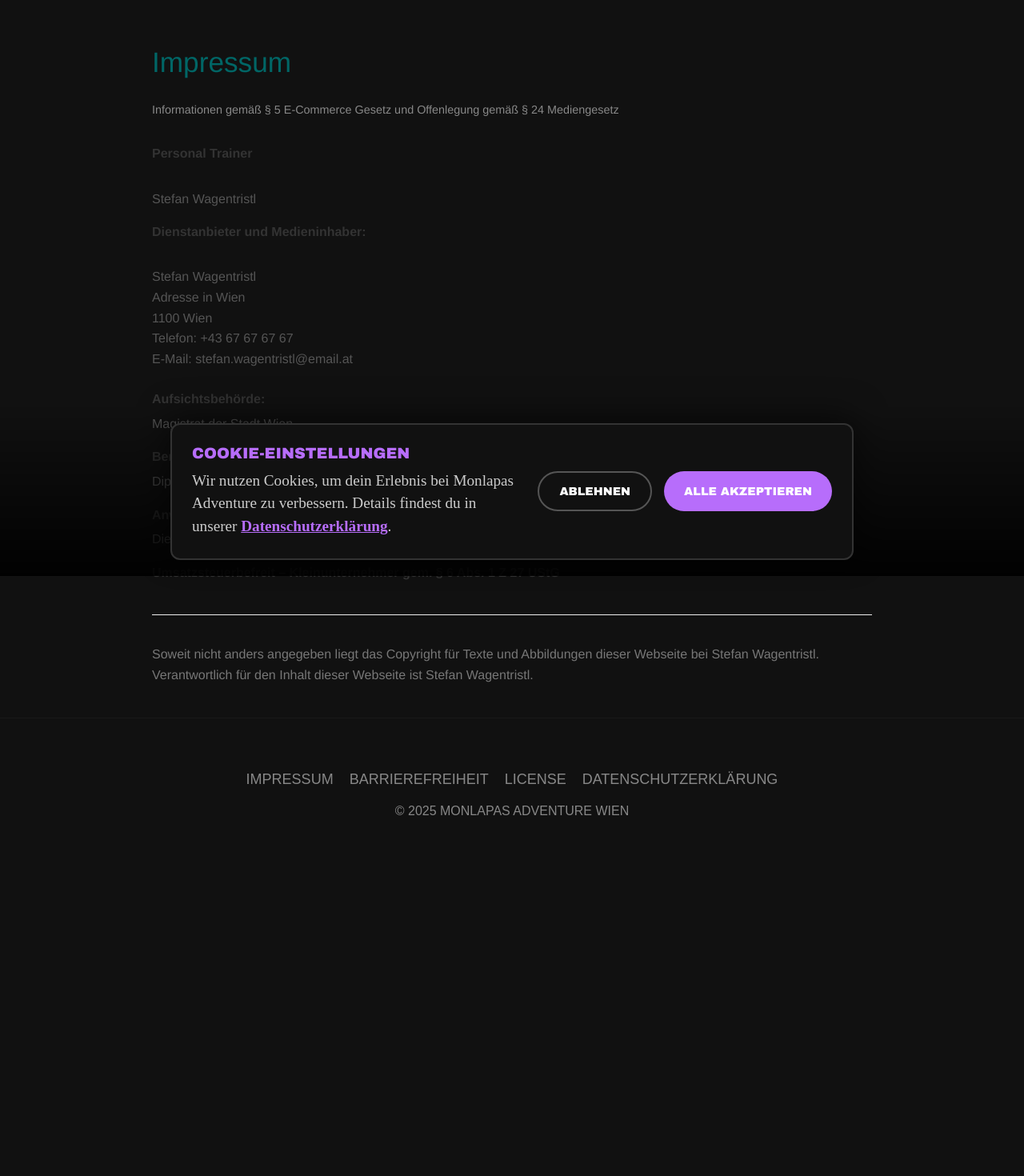
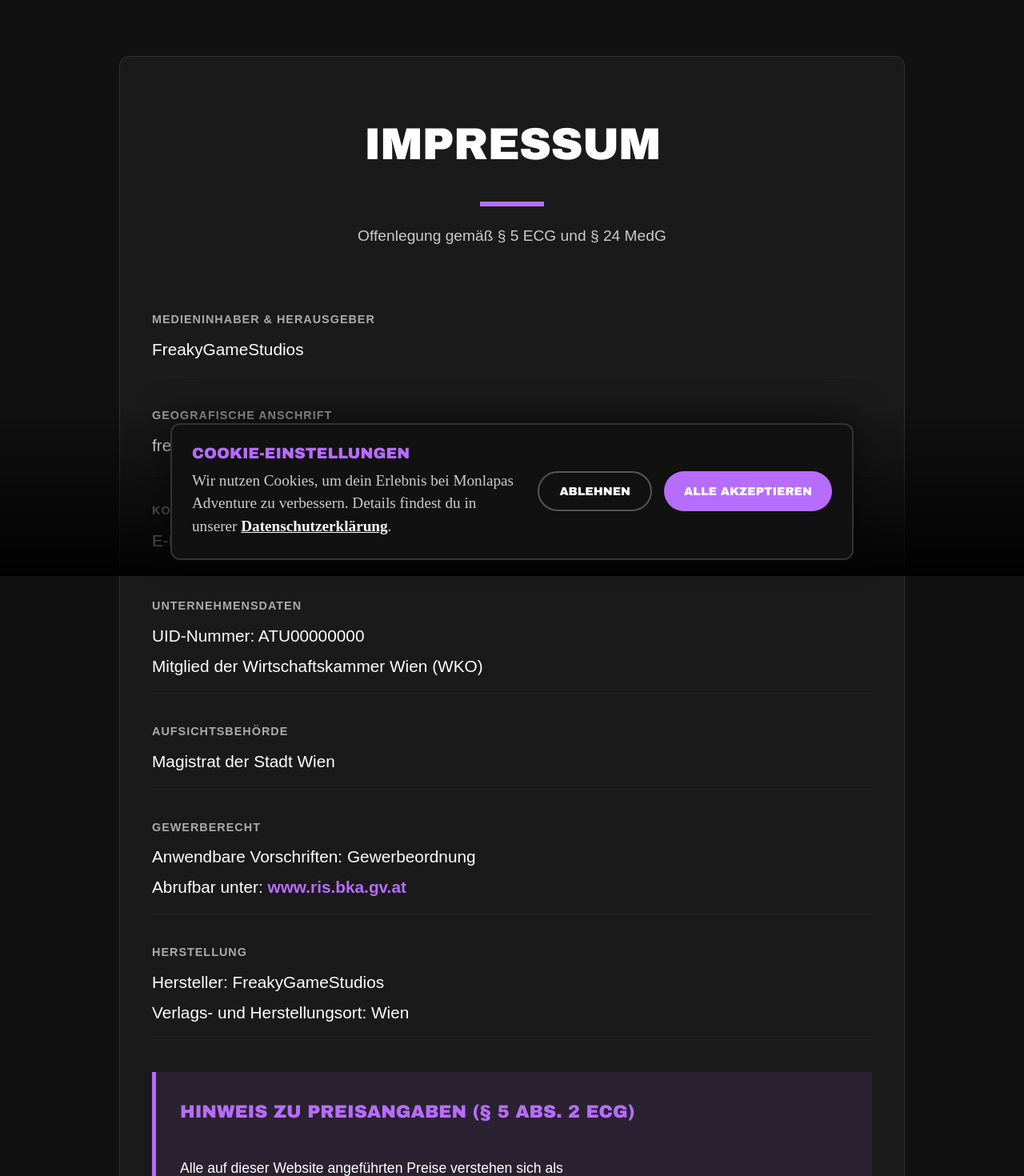
Before and after one commit to stfn123123/stfn123123.github.io, an Angular app: page /impressum in a window 1280 px wide. Shown: the part 80-1550 px from the top of the page at 80% size. Before the commit the page ends 1153 px from the top, so only its background shows below. Built offline with nearby package versions, Linux system fonts and the light colour scheme.

Commit message:
impressum fertig

```diff
--- a/src/app/about-us/about-us.html
+++ b/src/app/about-us/about-us.html
@@ -223,8 +223,8 @@
           was die Banane in Monlapas Adventure so wichtig macht! Unser wiederkehrendes Muster dient dabei als visuelle Klammer für unsere Welt.
         </p>
         <div style="margin-top: 20px; font-size: 1rem;">
-          <strong>Nizza-Klassen:</strong> 25 <br>
-          <em>Begründung: Das Muster ist perfekt für Produkte wie Bekleidung</em>
+          <strong>Nizza-Klassen:</strong> 09 &25 <br>
+          <em>Begründung: Inhalt eines Videospiels und das Muster ist perfekt für Produkte wie Bekleidung</em>
         </div>
       </div>
     </div>
--- a/src/app/app.html
+++ b/src/app/app.html
@@ -193,11 +193,13 @@
     line-height: 1.5;
   }
   .cookie-content a {
-    color: #b76dfb;
+    color: #ffffff;
     text-decoration: underline;
     font-weight: bold;
   }
-
+  .cookie-content a:hover {
+    color: #b76dfb;
+  }
   .cookie-actions {
     display: flex;
     gap: 15px;
@@ -262,7 +264,7 @@
     <a routerLink="/" routerLinkActive="active-link" [routerLinkActiveOptions]="{exact: true}">Home</a>
     <a href="#">About the Game</a>
     <a routerLink="/about-us" routerLinkActive="active-link">About Us</a>
-    <button class="buy-btn" routerLink="/buy">Jetzt Kaufen</button>
+  <!--  <button class="buy-btn" routerLink="/buy">Jetzt Kaufen</button> -->
   </nav>
 </header>
 
--- a/src/app/home-page/home-page.html
+++ b/src/app/home-page/home-page.html
@@ -43,6 +43,17 @@
       color: #b76dfb;
       font-size: 36px;
     }
+
+    .buy-btn {
+      padding: 17px 35px;
+      background-color: #b76dfb;
+      font-size: 20px;
+    }
+
+    .buy-btn:hover{
+      transform: scale(1.05);
+      transition: 0.2s;
+    }
   </style>
 </head>
 <body>
@@ -52,11 +63,7 @@
   <div class="hero-content">
     <h1>Monlapas <br> Adventure</h1>
     <p>Ein episches 2D-Abenteuer.</p>
-    <button
-      style="padding: 15px 30px; border: 2px solid white; background: transparent; color: white; margin-right: 15px;">
-      TRAILER
-    </button>
-    <button class="buy-btn" style="padding: 17px 35px;">JETZT KAUFEN</button>
+    <button class="buy-btn" routerLink ="/buy">JETZT KAUFEN</button>
   </div>
 </section>
 
--- a/src/app/home-page/home-page.ts
+++ b/src/app/home-page/home-page.ts
@@ -4,7 +4,7 @@
 @Component({
   selector: 'app-home-page',
   standalone: true,
-  imports: [],
+  imports: [RouterLink],
   templateUrl: './home-page.html',
   styleUrl: './home-page.css'
 })
--- a/src/app/impressum/impressum.html
+++ b/src/app/impressum/impressum.html
@@ -1,29 +1,168 @@
-<div class="impressum-container">
-  <h2>Impressum</h2>
-  <p class="subtitle">Informationen gemäß § 5 E-Commerce Gesetz und Offenlegung gemäß § 24 Mediengesetz</p>
+<style>
+  .legal-container {
+    max-width: 900px;
+    margin: 60px auto;
+    padding: 60px 40px;
+    background-color: #1a1a1a;
+    border: 1px solid #333;
+    border-radius: 12px;
+    font-family: 'Arial', sans-serif;
+    color: #ffffff;
+    line-height: 1.8;
+  }
 
-  <p><strong>Personal Trainer</strong><br>
-    Stefan Wagentristl</p>
+  .legal-header {
+    text-align: center;
+    margin-bottom: 60px;
+  }
 
-  <section class="provider-info">
-    <p><strong>Dienstanbieter und Medieninhaber:</strong><br>
-      Stefan Wagentristl<br>
-      Adresse in Wien<br>
-      1100 Wien<br>
-      Telefon: +43 67 67 67 67<br>
-      E-Mail: stefan.wagentristl@email.at</p>
+  .legal-header h1 {
+    font-family: 'Arial Black', sans-serif;
+    font-size: 3.5rem;
+    text-transform: uppercase;
+    color: #ffffff;
+    margin: 0;
+    letter-spacing: -1px;
+  }
+
+  .accent-line {
+    width: 80px;
+    height: 6px;
+    background-color: #b76dfb;
+    margin: 20px auto;
+  }
+
+  h2 {
+    font-family: 'Arial Black', sans-serif;
+    color: #b76dfb;
+    text-transform: uppercase;
+    font-size: 1.8rem;
+    margin-top: 50px;
+    margin-bottom: 25px;
+    border-bottom: 2px solid #333;
+    padding-bottom: 10px;
+  }
+
+  .info-grid {
+    display: grid;
+    grid-template-columns: 1fr;
+    gap: 20px;
+    font-size: 1.2rem; /* Große, lesbare Schrift */
+  }
+
+  .info-item {
+    padding: 15px 0;
+    border-bottom: 1px solid #222;
+  }
+
+  .info-label {
+    font-weight: bold;
+    color: #aaaaaa;
+    display: block;
+    font-size: 0.9rem;
+    text-transform: uppercase;
+    letter-spacing: 1px;
+  }
+
+  .info-value {
+    display: block;
+    margin-top: 5px;
+    font-size: 1.3rem;
+  }
+
+  .price-box {
+    background-color: rgba(183, 109, 251, 0.1);
+    border-left: 5px solid #b76dfb;
+    padding: 30px;
+    margin-top: 40px;
+    font-size: 1.1rem;
+  }
+
+  a {
+    color: #b76dfb;
+    text-decoration: none;
+    font-weight: bold;
+  }
+
+  a:hover, a:focus {
+    text-decoration: underline;
+    outline: 3px solid #b76dfb;
+    outline-offset: 4px;
+  }
+
+  footer {
+    margin-top: 60px;
+    font-size: 1rem;
+    color: #999999;
+    text-align: center;
+  }
+</style>
+
+<div class="legal-container">
+  <header class="legal-header">
+    <h1>Impressum</h1>
+    <div class="accent-line"></div>
+    <p style="font-size: 1.2rem; color: #ccc;">Offenlegung gemäß § 5 ECG und § 24 MedG</p>
+  </header>
+
+  <section class="info-grid">
+    <div class="info-item">
+      <span class="info-label">Medieninhaber & Herausgeber</span>
+      <span class="info-value">FreakyGameStudios</span>
+    </div>
+
+    <div class="info-item">
+      <span class="info-label">Geografische Anschrift</span>
+      <span class="info-value">freakyGasse 15, 1100 Wien, Österreich</span>
+    </div>
+
+    <div class="info-item">
+      <span class="info-label">Kontakt</span>
+      <span class="info-value">
+        E-Mail: <a href="mailto:kontact@freakygamestudios.com">kontact@freakygamestudios.com</a>
+      </span>
+    </div>
+
+    <div class="info-item">
+      <span class="info-label">Unternehmensdaten</span>
+      <span class="info-value">
+        UID-Nummer: ATU00000000<br>
+        Mitglied der Wirtschaftskammer Wien (WKO)
+      </span>
+    </div>
+
+    <div class="info-item">
+      <span class="info-label">Aufsichtsbehörde</span>
+      <span class="info-value">Magistrat der Stadt Wien</span>
+    </div>
+
+    <div class="info-item">
+      <span class="info-label">Gewerberecht</span>
+      <span class="info-value">
+        Anwendbare Vorschriften: Gewerbeordnung<br>
+        Abrufbar unter: <a href="https://www.ris.bka.gv.at" target="_blank">www.ris.bka.gv.at</a>
+      </span>
+    </div>
+
+    <div class="info-item">
+      <span class="info-label">Herstellung</span>
+      <span class="info-value">
+        Hersteller: FreakyGameStudios<br>
+        Verlags- und Herstellungsort: Wien
+      </span>
+    </div>
   </section>
 
-  <section class="legal-details">
-    <p><strong>Aufsichtsbehörde:</strong> Magistrat der Stadt Wien</p>
-
-    <p><strong>Berufsbezeichnung:</strong> Dipl. Health- Fitness und Personaltrainer (Gewerbe erbracht und Ausbildung gemacht in Österreich)</p>
-
-    <p><strong>Anwendbare Rechtsvorschriften:</strong> Die Tätigkeit unterliegt der Gewerbeordnung in der jeweils geltenden Fassung.</p>
-    <p><strong>Umsatzsteuerbefreit – Kleinunternehmer gem. § 6 Abs. 1 Z 27 UStG</strong></p>
+  <section class="price-box">
+    <h2 style="margin-top: 0; border: none; font-size: 1.4rem;">Hinweis zu Preisangaben (§ 5 Abs. 2 ECG)</h2>
+    <p>
+      Alle auf dieser Website angeführten Preise verstehen sich als <strong>Bruttopreise</strong> inklusive der gesetzlichen Umsatzsteuer. Da es sich um digitale Inhalte handelt, fallen keine Versandkosten an.
+    </p>
   </section>
 
-  <section class="copyright">
-    <p>Soweit nicht anders angegeben liegt das Copyright für Texte und Abbildungen dieser Webseite bei Stefan Wagentristl. Verantwortlich für den Inhalt dieser Webseite ist Stefan Wagentristl.</p>
-  </section>
+  <footer>
+    <p>Stand: Dezember 2025</p>
+    <p>Quellen: <br> https://www.ris.bka.gv.at/GeltendeFassung.wxe?Abfrage=Bundesnormen&Gesetzesnummer=10000719
+    https://www.ris.bka.gv.at/NormDokument.wxe?Abfrage=Bundesnormen&Gesetzesnummer=20001703&Paragraf=5</p>
+  </footer>
 </div>
```
